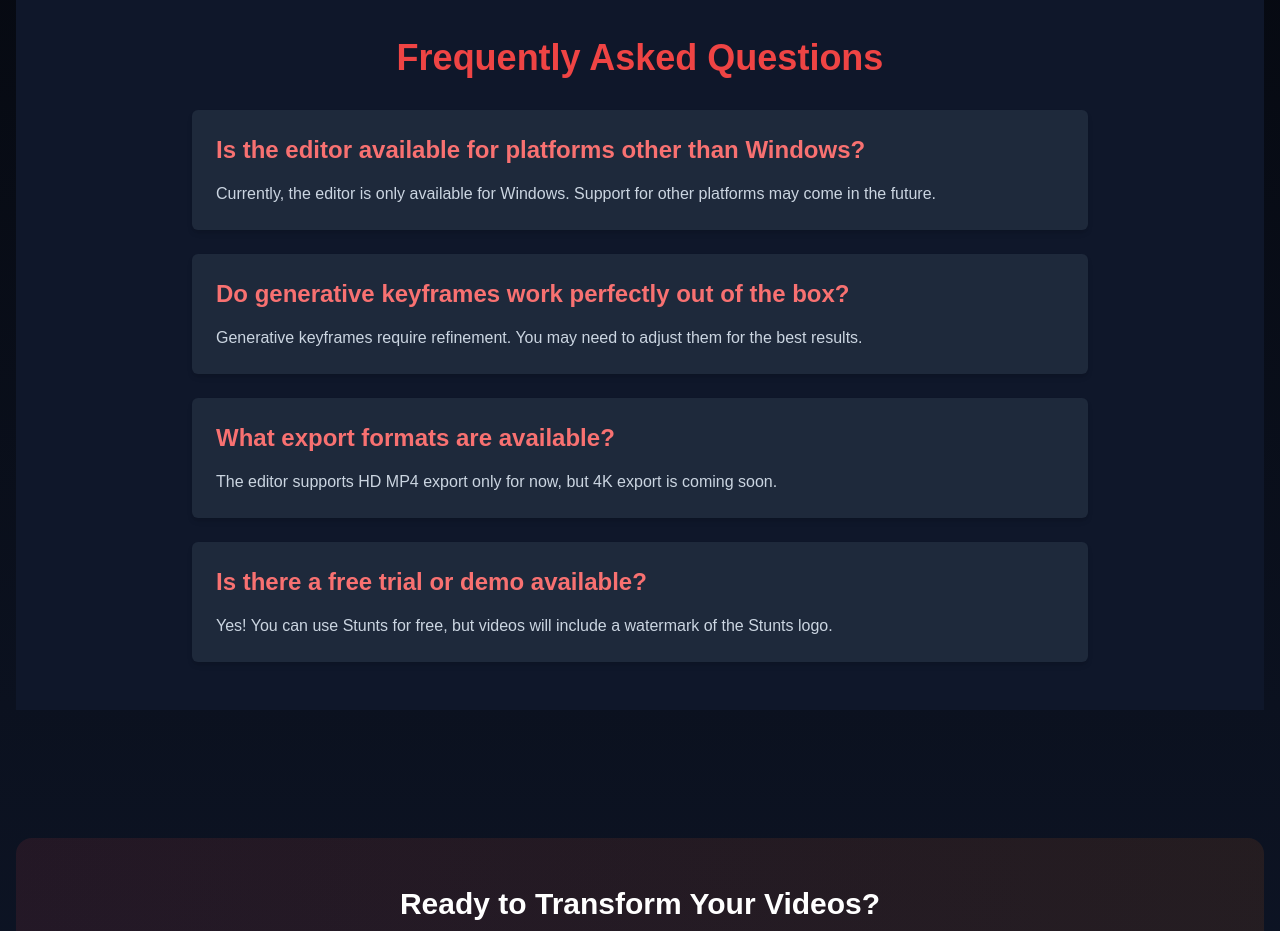
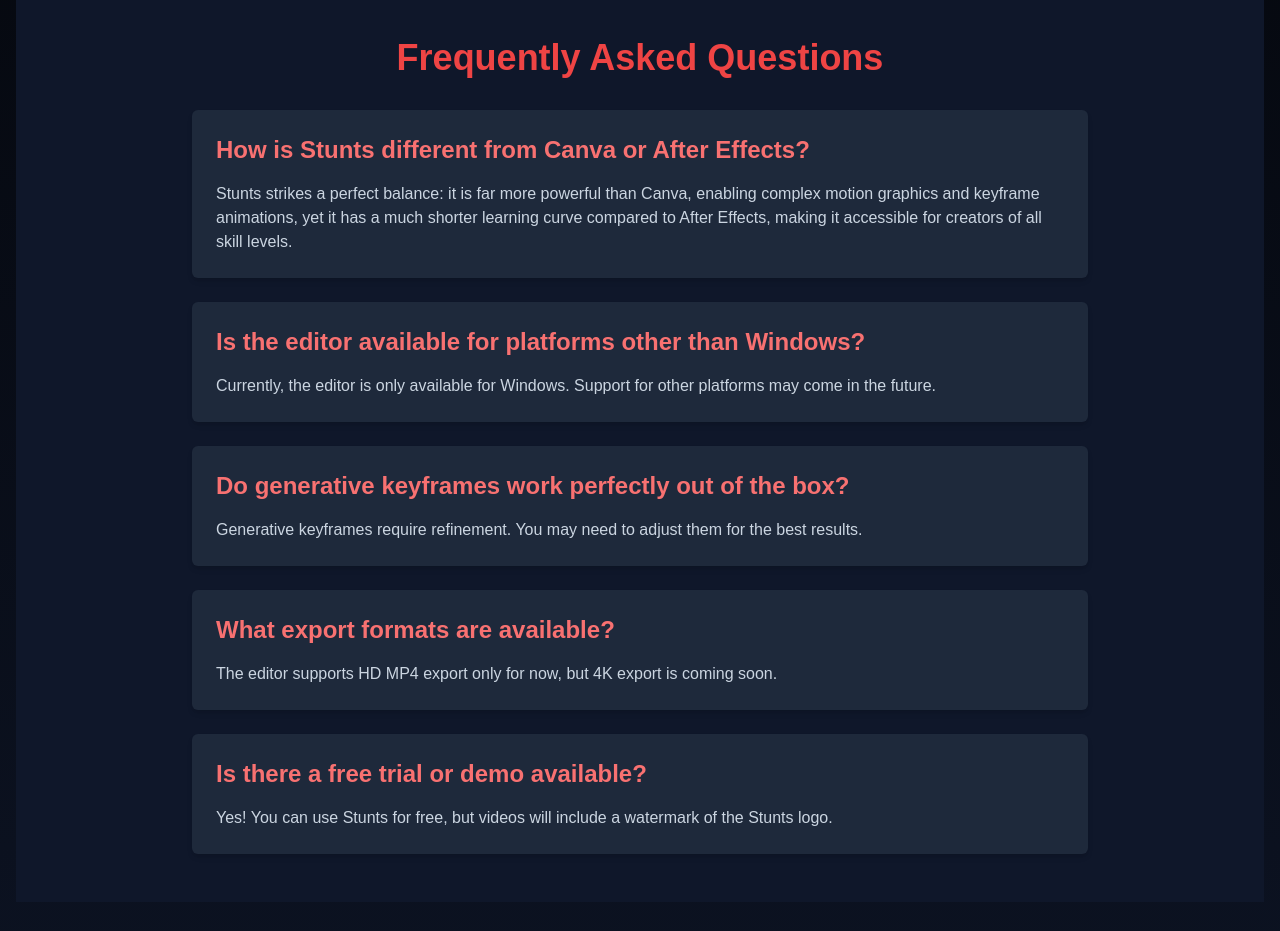
Before and after one commit to alexthegoodman/common-cloud, a Next.js app: page /stunts in a window 1280 px wide. Shown: the part 1000-1931 px from the top of the page. Built offline with nearby package versions, Linux system fonts and the light colour scheme.

Commit message:
tweak faq

```diff
--- a/components/FAQ.tsx
+++ b/components/FAQ.tsx
@@ -2,6 +2,11 @@
 
 const FAQ = () => {
   const faqs = [
+    {
+      question: "How is Stunts different from Canva or After Effects?",
+      answer:
+        "Stunts strikes a perfect balance: it is far more powerful than Canva, enabling complex motion graphics and keyframe animations, yet it has a much shorter learning curve compared to After Effects, making it accessible for creators of all skill levels.",
+    },
     {
       question: "Is the editor available for platforms other than Windows?",
       answer:
```
